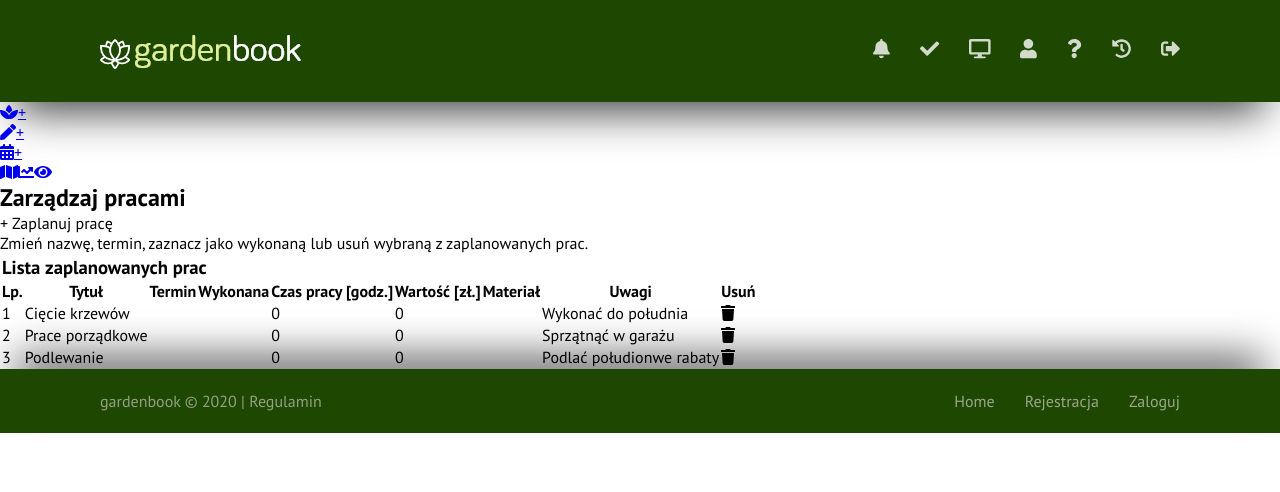
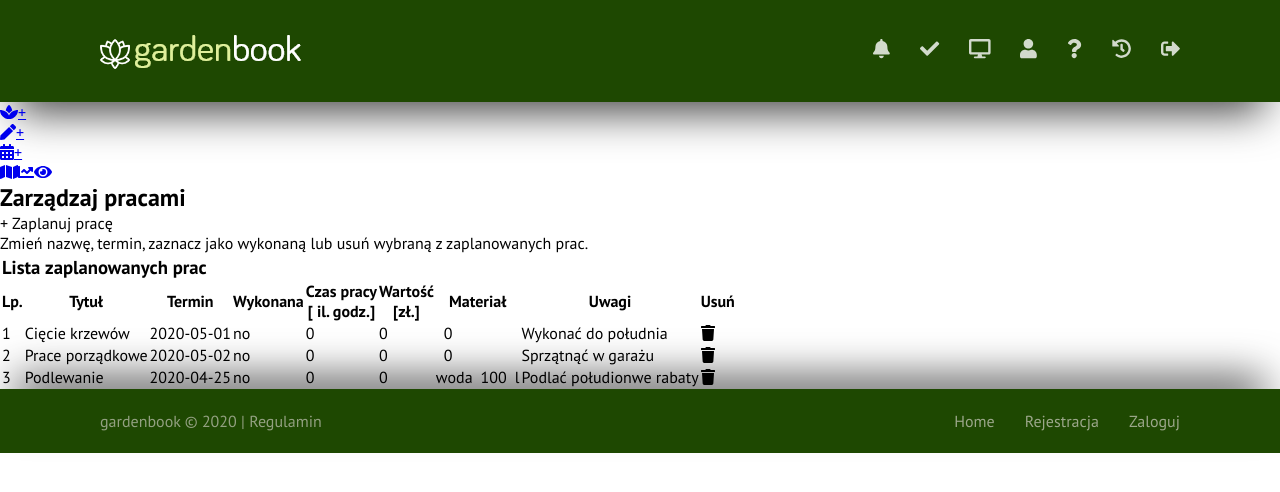
Before and after one commit to hajczek/gardenbook, a React (Create React App) app: page / in a window 1280 px wide. Shown: the top 492 px of the page. Built offline with nearby package versions, Linux system fonts and the light colour scheme.

Commit message:
Formatted displayed info about materials in ExistedWorksList components

```diff
--- a/src/assets/styles/_scss/_form.scss
+++ b/src/assets/styles/_scss/_form.scss
@@ -1,3 +1,7 @@
 .inputNum {
   width: 4em;
 }
+
+.mat {
+  margin: 0 0.5em;
+}
--- a/src/components/ManageWorks/ExistedWorksList.js
+++ b/src/components/ManageWorks/ExistedWorksList.js
@@ -26,8 +26,15 @@ const PlannedWorkList = () => {
             <th>Tytuł</th>
             <th>Termin</th>
             <th>Wykonana</th>
-            <th>Czas pracy [godz.]</th>
-            <th>Wartość [zł.]</th>
+            <th>
+              Czas pracy
+              <br />[ il. godz.]
+            </th>
+            <th>
+              Wartość
+              <br />
+              [zł.]
+            </th>
             <th>Materiał</th>
             <th>Uwagi</th>
             <th>Usuń</th>
@@ -38,13 +45,15 @@ const PlannedWorkList = () => {
               <td>{plannedWork.id}</td>
               <td>{plannedWork.workName}</td>
               <td>{plannedWork.workTerm}</td>
-              <td>{plannedWork.workDone}</td>
+              <td>{plannedWork.workDone === false ? "no" : "yes"}</td>
               <td>{plannedWork.workTime}</td>
               <td>{plannedWork.workValue}</td>
               <td>
-                {plannedWork.workMatName}
-                {plannedWork.workMatQuant}
-                {plannedWork.workMatUnit}
+                {plannedWork.workMaterial.workMatName}
+                <span className="mat">
+                  {plannedWork.workMaterial.workMatQuant}
+                </span>
+                {plannedWork.workMaterial.workMatUnit}
               </td>
               <td>{plannedWork.workDetails}</td>
               <td>
--- a/src/context/GlobalState.js
+++ b/src/context/GlobalState.js
@@ -7,14 +7,12 @@ const initialState = {
     {
       id: 1,
       workName: "Cięcie krzewów",
-      workMaterials: [
-        {
+      workMaterial: {
         workMatName: "",
         workMatQuant: 0,
         workMatUnit: "",
       },
-      ],
-      workDate: "2020-05-01",
+      workTerm: "2020-05-01",
       workDetails: "Wykonać do południa",
       workDone: false,
       workTime: 0,
@@ -23,14 +21,12 @@ const initialState = {
     {
       id: 2,
       workName: "Prace porządkowe",
-      workMaterials: [
-        {
+      workMaterial: {
         workMatName: "",
         workMatQuant: 0,
         workMatUnit: "",
       },
-      ],
-      workDate: "2020-05-02",
+      workTerm: "2020-05-02",
       workDetails: "Sprzątnąć w garażu",
       workDone: false,
       workTime: 0,
@@ -39,14 +35,12 @@ const initialState = {
     {
       id: 3,
       workName: "Podlewanie",
-      workMaterials: [
-        {
+      workMaterial: {
         workMatName: "woda",
         workMatQuant: 100,
-          workMatUnit: "litr",
+        workMatUnit: "l",
       },
-      ],
-      workDate: "2020-04-25",
+      workTerm: "2020-04-25",
       workDetails: "Podlać połudionwe rabaty",
       workDone: false,
       workTime: 0,
```
Lines whose indentation alone changed are shown as unchanged.
